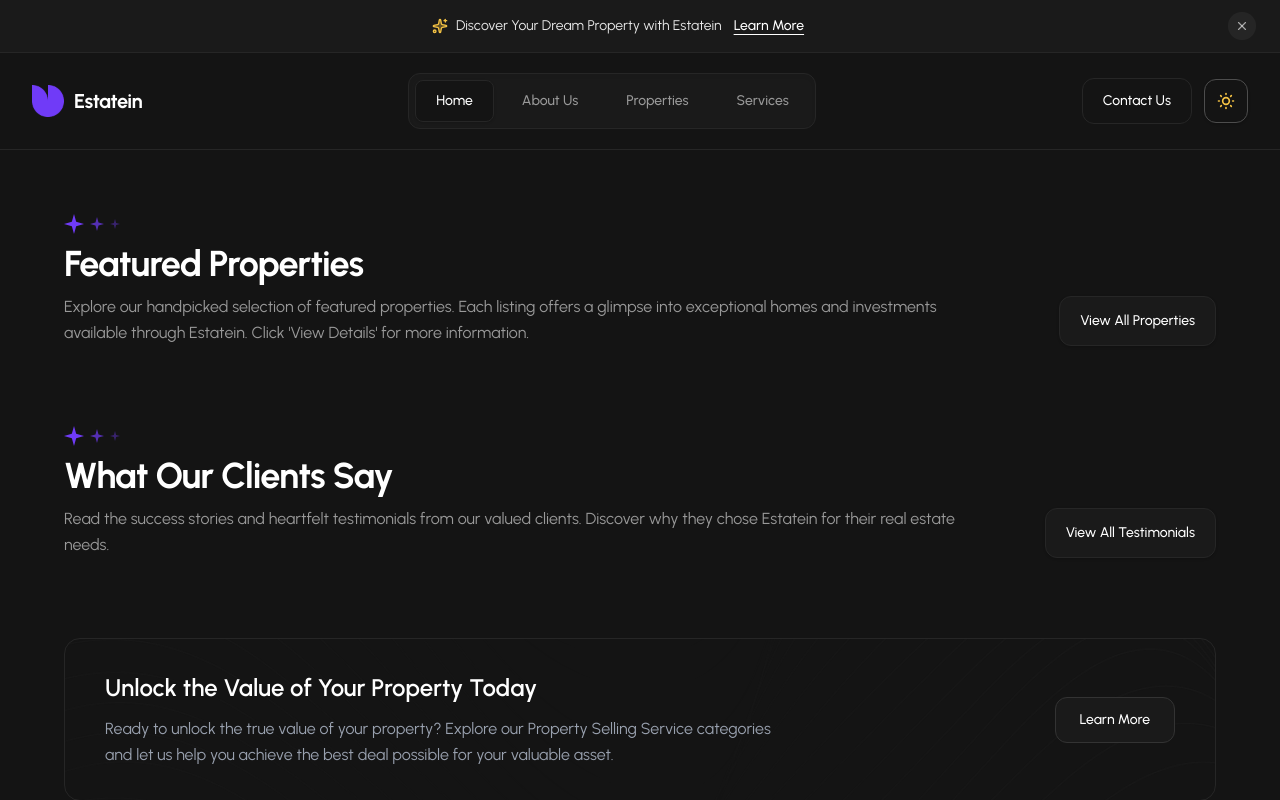
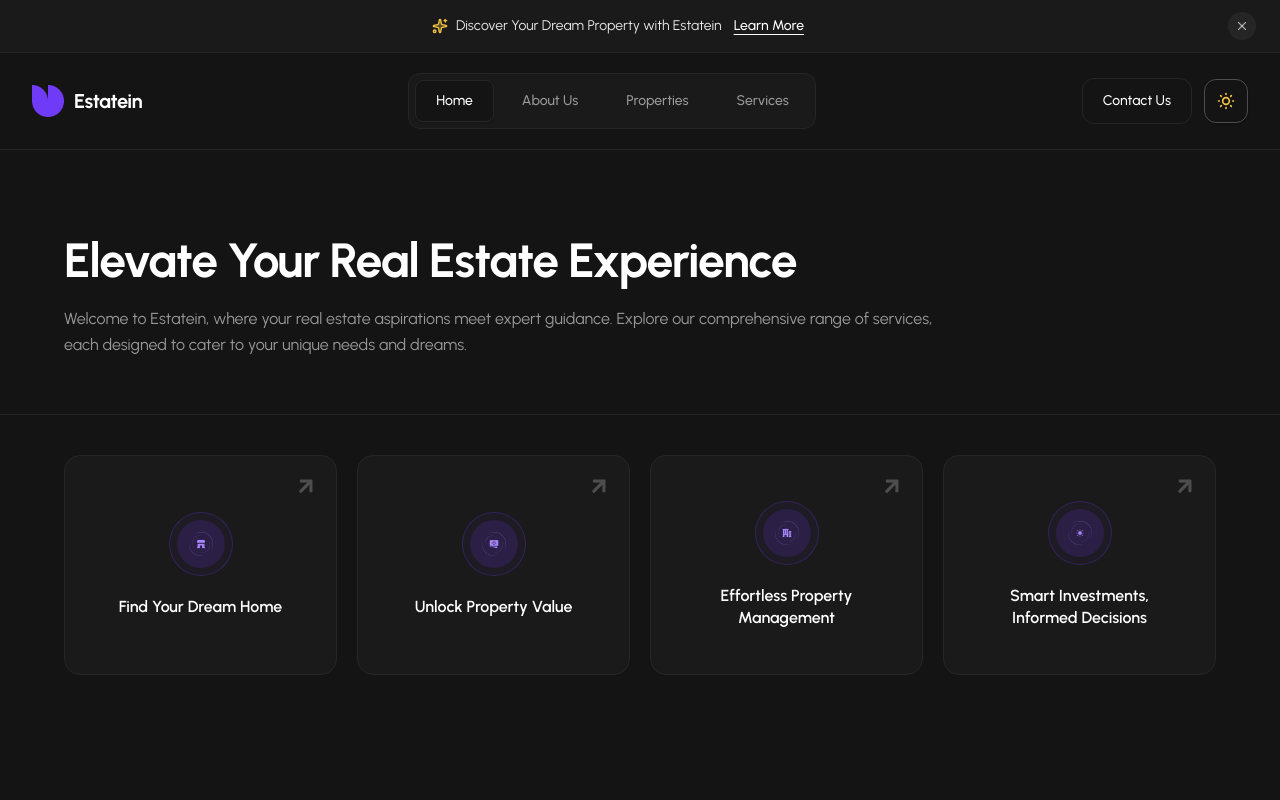
Before and after one commit to marianasijaa-lab/Graduation-Project-Estatein, a React (Vite) app: page / in a window 1280 px wide. Shown: the top 800 px of the page. Built offline with nearby package versions, Linux system fonts and the light colour scheme.

Commit message:
Add services  section

```diff
--- /dev/null
+++ b/src/Pages/Services.tsx
@@ -0,0 +1,23 @@
+// src/pages/Services.tsx
+import React from 'react';
+
+
+import PageHero from '../components/PageHero';
+import Services from '../components/Services';
+
+export const ServicesPage: React.FC = () => {
+  return (
+    <div className="min-h-screen bg-[#141414] text-white">
+      {/* الجزء العلوي */}
+      <PageHero
+        title="Elevate Your Real Estate Experience"
+        description="Welcome to Estatein, where your real estate aspirations meet expert guidance. Explore our comprehensive range of services, each designed to cater to your unique needs and dreams."
+      />
+
+
+      <Services />
+    </div>
+  );
+};
+
+export default ServicesPage;
--- a/src/Root.tsx
+++ b/src/Root.tsx
@@ -5,6 +5,7 @@ import { TopBanner } from './components/Layout/TopBanner';
 import Footer from './components/Layout/Footer';
 import type { PageId } from './interfaces';
 import TestPage from './testPage';
+import ServicesPage from './Pages/Services';
 
 function Root() {
   const navigate = useNavigate();
@@ -39,7 +40,7 @@ function Root() {
       />
 
       <main className="flex-1">
-         <TestPage />
+         <ServicesPage />
         <Outlet />
       </main>
 
--- a/src/components/PageHero.tsx
+++ b/src/components/PageHero.tsx
@@ -1,23 +1,21 @@
-/*interface PageHeroProps {
+import React from 'react';
+
+interface PageHeroProps {
   title: string;
   description: string;
 }
 
-  const PageHero = ({ title, description }: PageHeroProps) => {
+const PageHero: React.FC<PageHeroProps> = ({ title, description }) => {
   return (
-      <section className="w-full bg-black px-6 py-16 sm:px-8 sm:py-20 md:px-0 `md:py-[150px] `md:pl-[162px] `md:pr-[400px]">
-        <div className="w-full">
-
-          <h1
-            className="font-['Urbanist'] text-[28px] font-semibold leading-[150%] tracking-[0%] text-white"
-          >
-
+    <section className="w-full bg-[#141414] border-b border-[#262626]">
+      <div className="w-full max-w-[1590px] mx-auto px-6 sm:px-10 lg:px-16 pt-16 pb-12 sm:pt-20 sm:pb-14">
+        {/* Title */}
+        <h1 className="text-3xl sm:text-4xl lg:text-5xl font-bold text-white tracking-tight leading-tight mb-4">
+          {title}
         </h1>
 
-
-          <p
-            className="mt-3 `max-w-[900px] font-['Urbanist'] text-[14px] font-medium leading-[150%] tracking-[0%] text-[#999999]  `sm:max-w-[750px] `md:max-w-[900px]"
-          >
+        {/* Description */}
+        <p className="text-sm sm:text-base font-normal text-[#999999] max-w-4xl leading-relaxed">
           {description}
         </p>
       </div>
@@ -25,57 +23,4 @@
   );
 };
 
-  export default PageHero;*/
-  interface PageHeroProps {
-    title: string;
-    description: string;
-  }
-
-  const PageHero = ({ title, description }: PageHeroProps) => {
-    return (
-      <section className="w-full `pt-[150px] `pb-[100px]">
-        <div className="w-full max-w-[1568px] mx-auto px-6 sm:px-8 md:px-10">
-
-          {/* Title */}
-          <h1
-            className="
-              w-full
-              `h-[72px]
-              font-['Urbanist']
-              text-[28px]
-              font-semibold
-              leading-[150%]
-              tracking-[0%]
-              text-white
-              flex
-              items-center
-            "
-          >
-            {title}
-          </h1>
-
-          {/* Description */}
-          <p
-            className="
-              w-full
-              `h-[72px]
-              mt-3
-              font-['Urbanist']
-              text-[14px]
-              font-medium
-              leading-[150%]
-              tracking-[0%]
-              text-[#999999]
-              flex
-              items-start
-            "
-          >
-            {description}
-          </p>
-
-        </div>
-      </section>
-    );
-  };
-
 export default PageHero;
--- a/src/components/ServiceCard.tsx
+++ b/src/components/ServiceCard.tsx
@@ -1,4 +1,4 @@
-import { FaArrowUp } from "react-icons/fa"
+/*import { FaArrowUp } from "react-icons/fa"
 
 interface ServiceCardProps{
     type:"horizontal"|"vertical",
@@ -27,4 +27,50 @@ const ServiceCard = ({type,heading,icon}:ServiceCardProps) => {
   )
 }
 
-export default ServiceCard
+export default ServiceCard */
+
+
+import React from 'react';
+import { FaArrowUp } from 'react-icons/fa';
+
+interface ServiceCardProps {
+  type: 'horizontal' | 'vertical';
+  icon: string;
+  heading: string;
+}
+
+const ServiceCard: React.FC<ServiceCardProps> = ({ type, heading, icon }) => {
+  if (type === 'vertical') {
+    return (
+      <div className="group relative flex flex-col items-center justify-center text-center bg-[#1A1A1A] border border-[#262626] rounded-2xl p-6 sm:p-8 min-h-[220px] hover:border-[#703BF7]/50 hover:bg-[#1e1e1e] transition-all duration-300 cursor-pointer">
+        {/* السهم في الزاوية العلوية اليمنى */}
+        <FaArrowUp
+          size={20}
+          className="absolute right-5 top-5 text-[#4D4D4D] rotate-45 group-hover:text-white group-hover:translate-x-0.5 group-hover:-translate-y-0.5 transition-all"
+        />
+
+        {/* الأيقونة داخل الحاوية الدائرية المتوهجة */}
+        <div className="relative mb-5 flex items-center justify-center">
+          <div className="w-16 h-16 rounded-full border border-[#703BF7]/25 flex items-center justify-center bg-[#703BF7]/5 group-hover:scale-105 transition-transform duration-300">
+            <div className="w-12 h-12 rounded-full bg-[#703BF7]/15 flex items-center justify-center">
+              <img
+                src={icon}
+                alt={heading}
+                className="w-6 h-6 object-contain"
+              />
+            </div>
+          </div>
+        </div>
+
+        {/* عنوان الكرت */}
+        <h3 className="font-semibold text-white text-sm sm:text-base leading-snug px-2">
+          {heading}
+        </h3>
+      </div>
+    );
+  }
+
+  return <div></div>;
+};
+
+export default ServiceCard;
--- a/src/components/Services.tsx
+++ b/src/components/Services.tsx
@@ -1,4 +1,4 @@
-import ServiceCard from "./ServiceCard";
+/*import ServiceCard from "./ServiceCard";
 
 const Services = () => {
   const services = [
@@ -6,7 +6,7 @@ const Services = () => {
     { icon: "/assets/Icon_2.png", heading: "Unlock Property Value" },
     { icon: "/assets/Icon_3.png", heading: "Effortless Property Management" },
     {
-      icon: "/assets/Icon 4.png",
+      icon: "/assets/Icon_4.png",
       heading: "Smart Investments, Informed Decisions",
     },
   ];
@@ -19,4 +19,34 @@ const Services = () => {
   );
 };
 
+export default Services;*/
+import React from 'react';
+import ServiceCard from './ServiceCard';
+
+const Services: React.FC = () => {
+  const services = [
+    { icon: '/assets/Icon_1.png', heading: 'Find Your Dream Home' },
+    { icon: '/assets/Icon_2.png', heading: 'Unlock Property Value' },
+    { icon: '/assets/Icon_3.png', heading: 'Effortless Property Management' },
+    { icon: '/assets/Icon_4.png', heading: 'Smart Investments, Informed Decisions' },
+  ];
+
+  return (
+    <section className="w-full bg-[#141414] py-8 sm:py-10">
+      <div className="w-full max-w-[1590px] mx-auto px-6 sm:px-10 lg:px-16">
+        <div className="grid grid-cols-1 sm:grid-cols-2 lg:grid-cols-4 gap-4 sm:gap-5">
+          {services.map((service, index) => (
+            <ServiceCard
+              key={index}
+              type="vertical"
+              heading={service.heading}
+              icon={service.icon}
+            />
+          ))}
+        </div>
+      </div>
+    </section>
+  );
+};
+
 export default Services;
```
Lines whose indentation alone changed are shown as unchanged.
